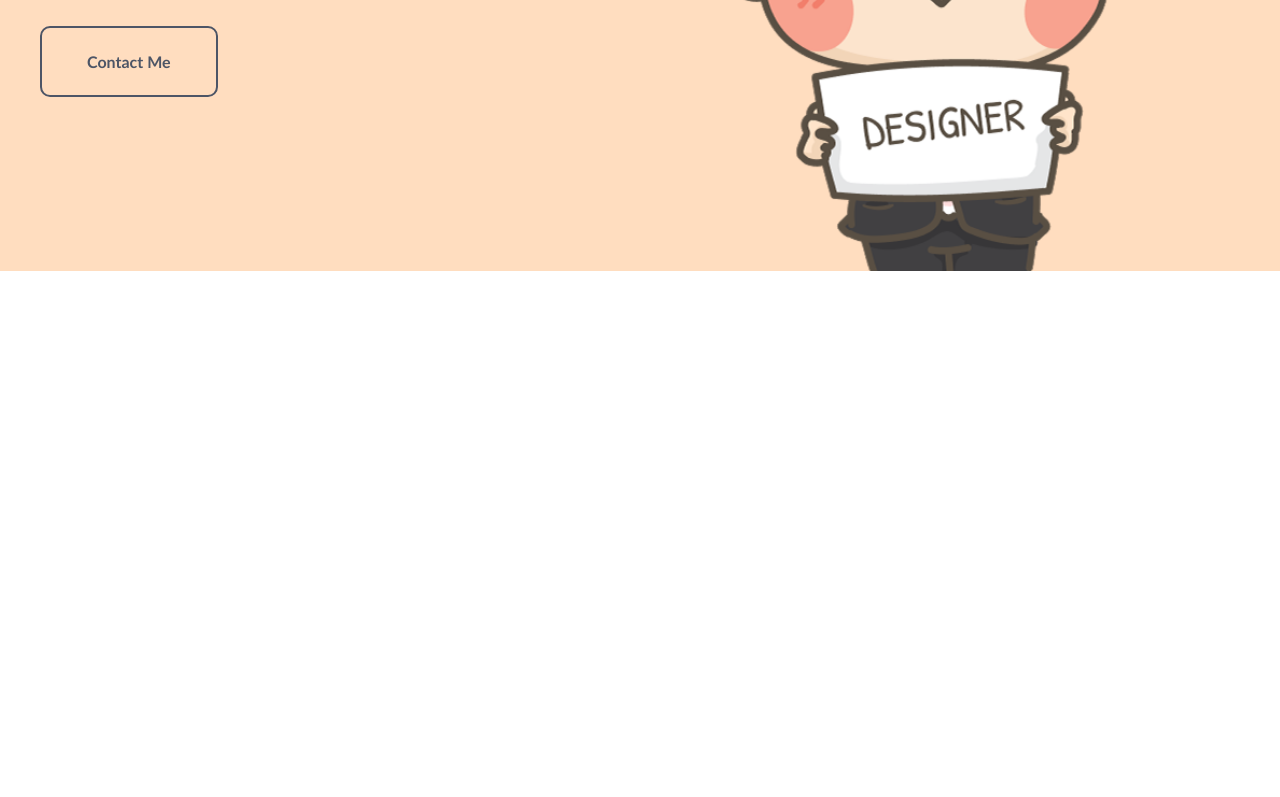
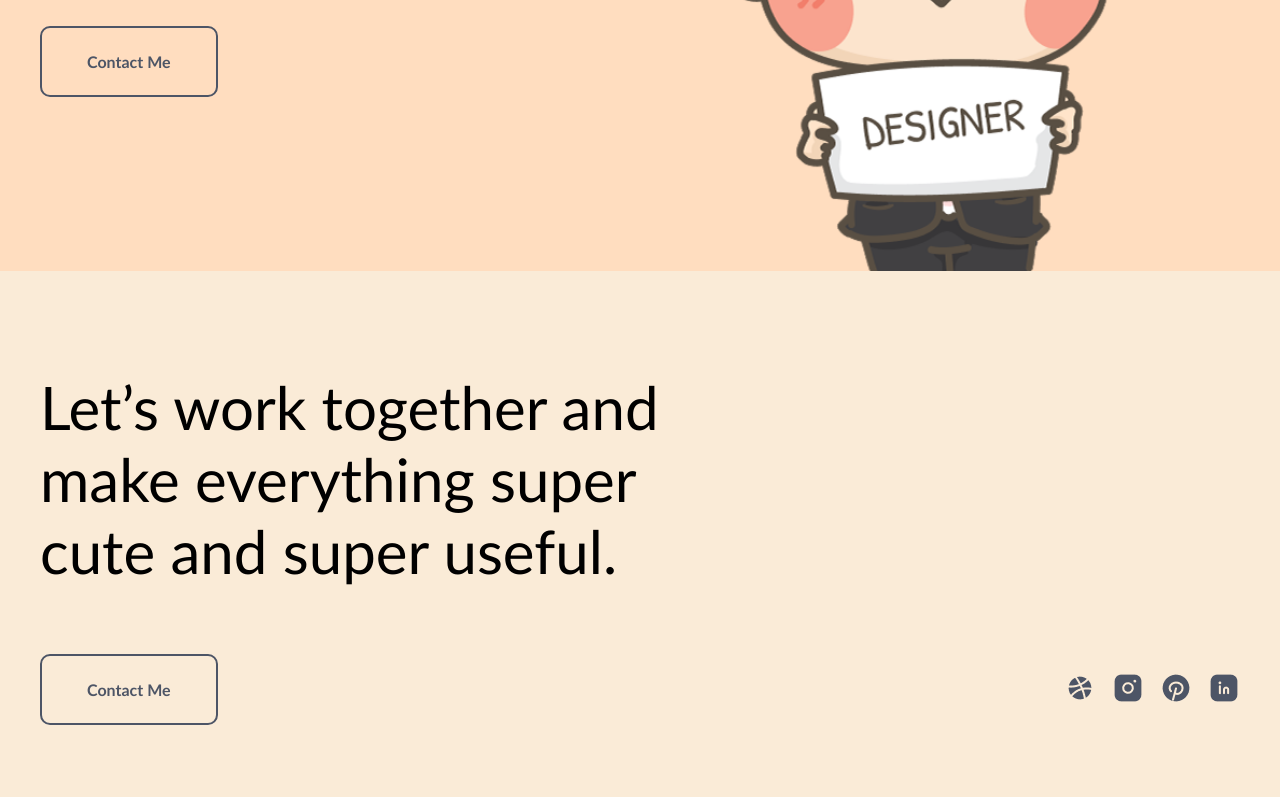
Before and after one commit to BerkCanpolat/Frontend-BasicPortfolio, a plain HTML site: page index.html in a window 1280 px wide. Shown: the part 3261-4058 px from the top of the page. Before the commit the page ends 3532 px from the top, so only its background shows below. Drawn offline with Linux system fonts and the light colour scheme.

Commit message:
Basic portfolio site homepage completed

```diff
--- a/index.html
+++ b/index.html
@@ -162,5 +162,22 @@
       </section>
       <!-- ABOUT END -->
     </main>
+
+    <footer class="main-footer">
+        <div class="container">
+            <h1>Let’s work together and make everything super cute and super useful.</h1>
+            <div class="main-footer__btn-icons">
+                <div class="btn-two">
+                    <a href="#">Contact Me</a>
+                </div>
+                <div class="btn-icons">
+                    <img src="img/Dribbble.png" alt="">
+                    <img src="img/Instagram.png" alt="">
+                    <img src="img/Pinterest.png" alt="">
+                    <img src="img/Linkedin.png" alt="">
+                </div>
+            </div>
+        </div>
+    </footer>
   </body>
 </html>
--- a/style.css
+++ b/style.css
@@ -306,3 +306,26 @@ nav {
     width: 100%;
 }
 /* ABOUT END */
+
+.main-footer {
+    background-color: antiquewhite;
+}
+
+.main-footer h1 {
+    padding: 100px 0 85px;
+    max-width: 720px;
+    font-size: 60px;
+    font-weight: 500;
+}
+
+.main-footer__btn-icons {
+    display: flex;
+    align-items: center;
+    justify-content: space-between;
+    padding-bottom: 90px;
+}
+
+.btn-icons img {
+    margin-left: 12px;
+    cursor: pointer;
+}
```
